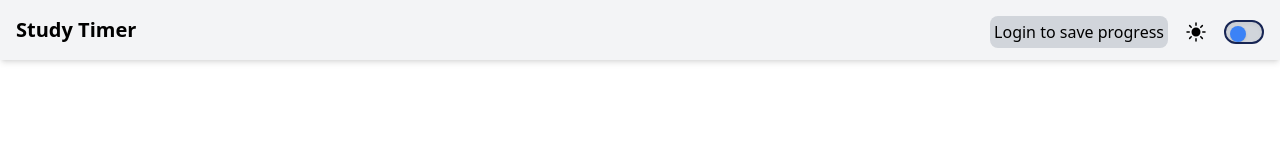
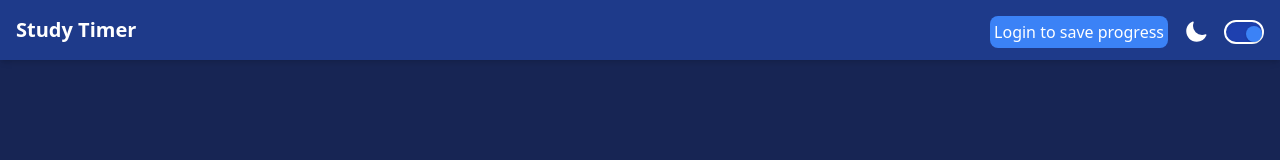
Before and after one commit to CarnageX19/Study-Timer, a React (Vite) app: page / in a window 1280 px wide. Shown: the top 160 px of the page. Built offline with nearby package versions, Linux system fonts and the light colour scheme; no server answers.

Commit message:
Made dark theme the default theme - Changed initial state to dark in ThemeSlice

```diff
--- a/src/features/ThemeSlice.js
+++ b/src/features/ThemeSlice.js
@@ -1,7 +1,7 @@
 import { createSlice } from "@reduxjs/toolkit";
 
 const initialState = {
-    theme:"light"
+    theme:"dark"
 }
 
 export const ThemeSlice = createSlice({
```
